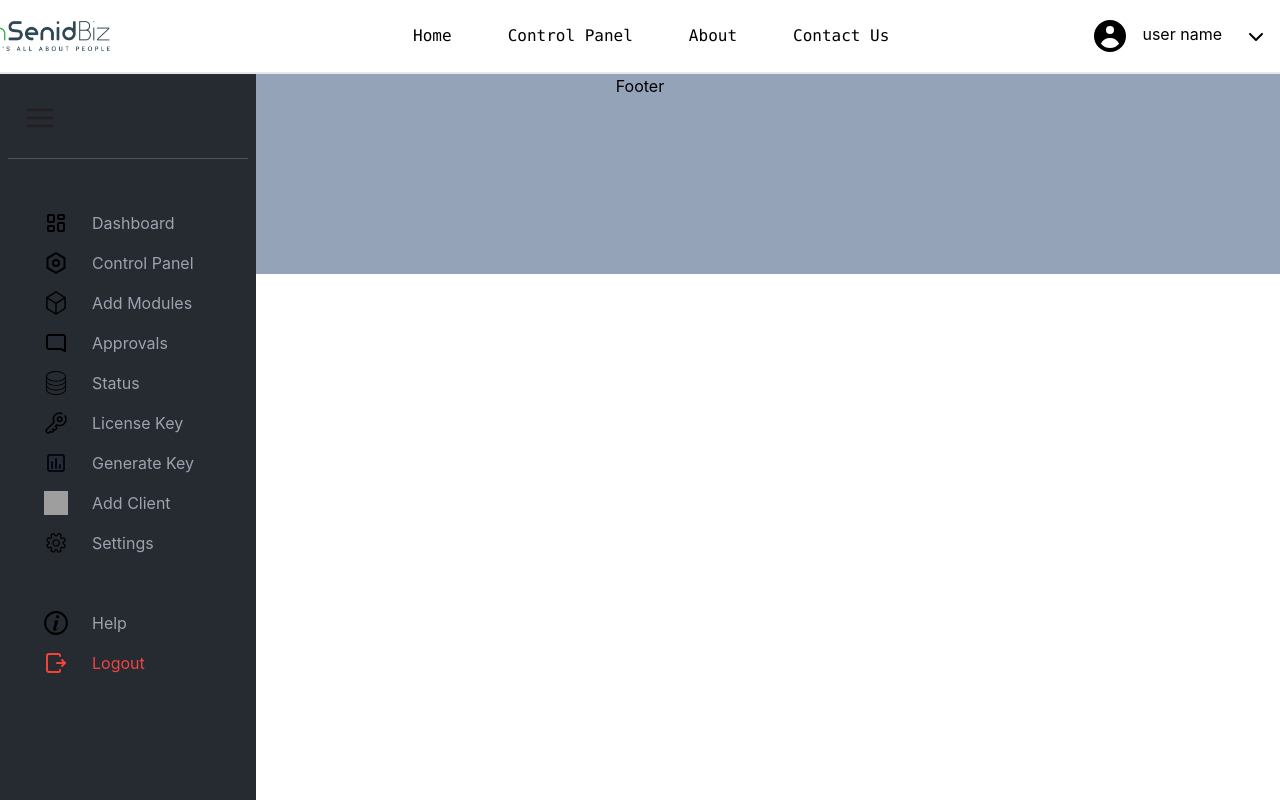
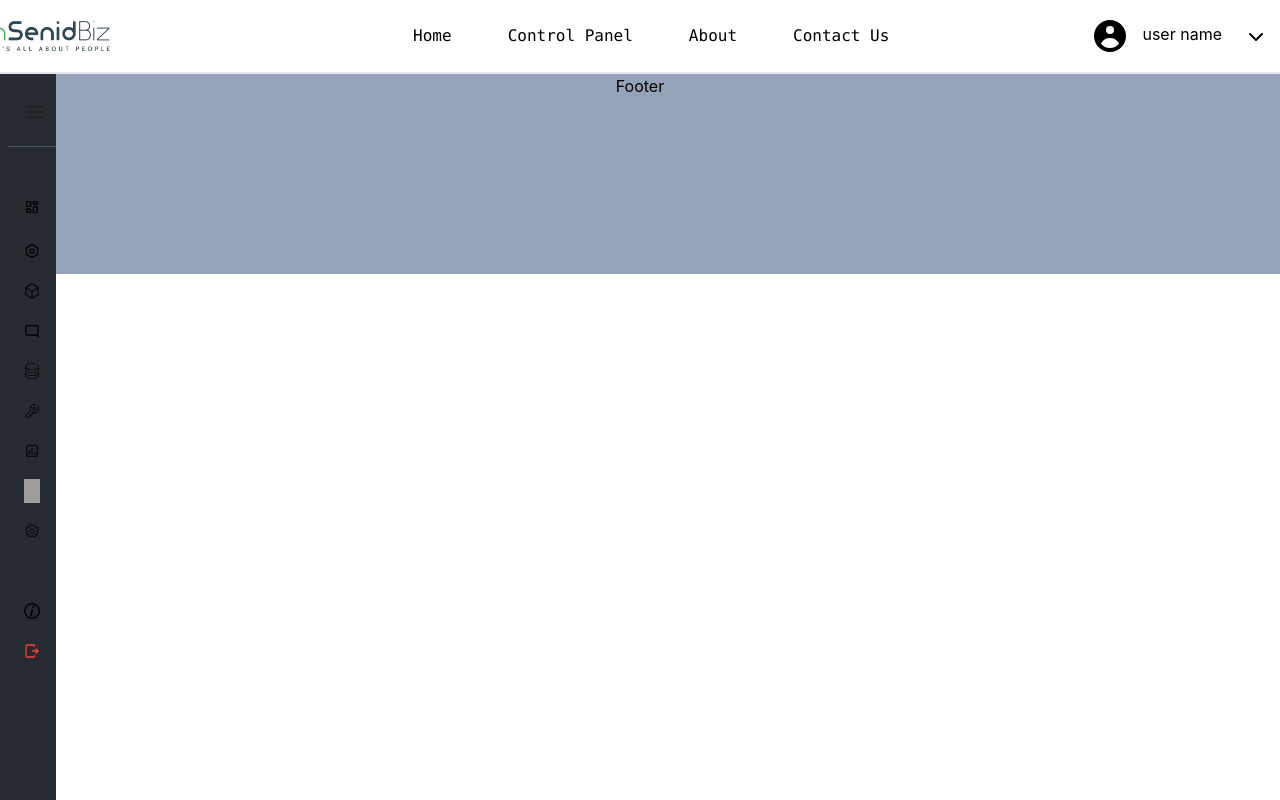
Before and after one commit to sunera321/license_management_system, a React (Create React App) app: page / in a window 1280 px wide. Built offline with nearby package versions, Linux system fonts and the light colour scheme; grey boxes are pictures that could not be loaded.

Commit message:
collapsible sidebar create

```diff
--- a/src/layouts/Slidebar.jsx
+++ b/src/layouts/Slidebar.jsx
@@ -1,83 +1,87 @@
 import React from 'react';
-import About from './../page/About';
+
 
 const Slidebar = () => {
   return (
-    <div className="h-screen w-64 bg-custom-gray text-gray-400 fixed">
-      <div className="bg-custom-gray w-64 space-y-6 py-7 px-2 absolute inset-y-0 left-0 transform -translate-x-full md:relative md:translate-x-0 transition duration-200 ease-in-out">
+    <div className="relative">
+    <div className="h-screen w-14 bg-custom-gray fixed group hover:w-64 transition-all duration-300 ease-in-out overflow-hidden">
+      <div className="bg-custom-gray w-64 space-y-6 py-7 px-2 absolute inset-y-0 left-0
+      transform -translate-x-full md:relative md:translate-x-0 transition duration-200 ease-in-out">
       {/* Sidebarlogo */}
-      <a href="#" className=" flex items-center space-x-2 px-4 mr-2">
-        <span className="text-2xl font-extrabold"> <img src='/sidebarpic/menu-alt.svg' alt="Menu" className="h-8 w-8" />  </span>
+      <a href="#" className=" flex items-center space-x-2 px-4 mr-4">
+        <span className="text-2xl font-extrabold"> <img src='/sidebarpic/menu-alt.svg' alt="Menu" className="h-5 w-5 " />  </span>
       </a>
       <hr className="border-t border-gray-600 my-4" />
       </div>
-      <nav className="flex flex-col mt-4 pl-5  ">
+
+      <nav className="flex flex-col mt-2">
         <div className="flex items-center hover:bg-slate-700 transition-colors py-2 px-6 ">
-          <div className="icon"> <img src="/sidebarpic/dashboard.svg" alt="Dashboard Icon" className="h-6 w-6 mr-4" />
+          <div className="icon"> <img src="/sidebarpic/dashboard.svg" alt="Dashboard Icon" className="h-8 w-8 mr-4" />
           </div>
-          <span className="ml-2 hover:text-purple-600 "><a href="/components/page/Dashboard/Dashboard.jsx" >Dashboard </a>
+          <span className="ml-2 hover:text-purple-600 flex-1 truncate group-hover:block "><a href="/components/page/Dashboard/Dashboard.jsx" >Dashboard </a>
           </span>
         </div>
 
         <div className="flex items-center  hover:bg-slate-700 transition-colors py-2 px-6 ">
           <div className="icon"> <img src="/sidebarpic/control.svg" alt="control Icon" className="h-6 w-6 mr-4" />
           </div>
-          <span className="ml-2 hover:text-purple-600"><a href="/components/page/ControlPanel/ControlPanel.jsx" > Control Panel</a></span>
+          <span className="ml-2 hover:text-purple-600 flex-1 truncate group-hover:block"><a href="/components/page/ControlPanel/ControlPanel.jsx" > Control Panel</a></span>
         </div>
 
         <div className="flex items-center hover:bg-slate-700 transition-colors py-2 px-6 ">
           <div className="icon"> <img src="/sidebarpic/add-module.svg " alt="module Icon" className="h-6 w-6 mr-4" />
           </div>
-          <span className="ml-2 hover:text-purple-600"><a href="/components/page/addModule/addModule.jsx" > Add Modules </a></span>
+          <span className="ml-2 hover:text-purple-600 flex-1 truncate group-hover:block"><a href="/components/page/addModule/addModule.jsx" > Add Modules </a></span>
         </div>
 
         <div className="flex items-center hover:bg-slate-700 transition-colors py-2 px-6 ">
           <div className="icon"> <img src="/sidebarpic/approval.svg" alt="approval Icon" className="h-6 w-6 mr-4" />
           </div>
-          <span className="ml-2 hover:text-purple-600"><a href="/components/page/approvalStatus/approvalStatus.jsx" > Approvals </a></span>
+          <span className="ml-2 hover:text-purple-600 flex-1 truncate group-hover:block"><a href="/components/page/approvalStatus/approvalStatus.jsx" > Approvals </a></span>
         </div>
 
         <div className="flex items-center  hover:bg-slate-700 transition-colors py-2 px-6 ">
           <div className="icon"> <img src="/sidebarpic/status.svg" alt="status Icon" className="h-6 w-6 mr-4" />
           </div>
-          <span className="ml-2 hover:text-purple-600"><a href="/components/page/" >Status</a></span>
+          <span className="ml-2 hover:text-purple-600 flex-1 truncate group-hover:block"><a href="/components/page/" >Status</a></span>
         </div>
 
         <div className="flex items-center  hover:bg-slate-700 transition-colors py-2 px-6 ">
           <div className="icon "> <img src="/sidebarpic/license.svg" alt="License Icon" className="h-6 w-6 mr-4" />
           </div>
-          <span className="ml-2 hover:text-purple-600"><a href="/components/page/LicenseIssue/LicenseIssue.jsx" > License Key</a></span>
+          <span className="ml-2 hover:text-purple-600 flex-1 truncate group-hover:block"><a href="/components/page/LicenseIssue/LicenseIssue.jsx" > License Key</a></span>
         </div>
 
         <div className="flex items-center hover:bg-slate-700 transition-colors py-2 px-6 ">
           <div className="icon"> <img src="/sidebarpic/generate.svg" alt="Generate Icon" className="h-6 w-6 mr-4" />
           </div>
-          <span className="ml-2 hover:text-purple-600"><a href="/components/page/" >Generate Key</a></span>
+          <span className="ml-2 hover:text-purple-600 flex-1 truncate group-hover:block"><a href="/components/page/" >Generate Key</a></span>
         </div>
         <div className="flex items-center  hover:bg-slate-700 transition-colors py-2 px-6 ">
           <div className="icon"> <img src="/sidebarpic/add-client.svg" alt="Add client Icon" className="h-6 w-6 mr-4" />
           </div>
-          <span className="ml-2 hover:text-purple-600"><a href="/components/page/addClient/addClient.jsx" > Add Client</a></span>
+          <span className="ml-2 hover:text-purple-600 flex-1 truncate group-hover:block"><a href="/components/page/addClient/addClient.jsx" > Add Client</a></span>
         </div>
 
         <div className="flex items-center  hover:bg-slate-700 transition-colors py-2 px-6 ">
           <div className="icon"> <img src="/sidebarpic/setting.svg" alt="Setting Icon" className="h-6 w-6 mr-4" />
           </div>
-          <span className="ml-2 hover:text-purple-600"><a href="#/components/page/" > Settings</a></span>
+          <span className="ml-2 hover:text-purple-600 flex-1 truncate group-hover:block"><a href="#/components/page/" > Settings</a></span>
         </div>
 
         <div className="flex items-center  mt-10 hover:bg-slate-700 transition-colors py-2 px-6 ">
           <div className="icon"> <img src="/sidebarpic/help.svg" alt="help Icon" className="h-6 w-6 mr-4" />
           </div>
-          <span className="ml-2 hover:text-purple-600"><a href="/components/page/" > Help</a></span>
+          <span className="ml-2 hover:text-purple-600 flex-1 truncate group-hover:block"><a href="/components/page/" > Help</a></span>
         </div>
 
         <div className="flex items-center  hover:bg-slate-700 transition-colors py-2 px-6  ">
           <div className="icon"> <img src="/sidebarpic/logout.svg" alt="logout Icon" className="h-6 w-6 mr-4" />
           </div>
-          <span className="ml-2 text-red-500"><a href="/components/page/" >Logout</a></span>
+          <span className="ml-2 text-red-500 flex-1 truncate group-hover:block"><a href="/components/page/" >Logout</a></span>
         </div>
       </nav>
+    </div>
     </div>
   );
 }
```
Also changed, not shown: src/layouts/MainLayout.jsx (line endings or trailing spaces).
